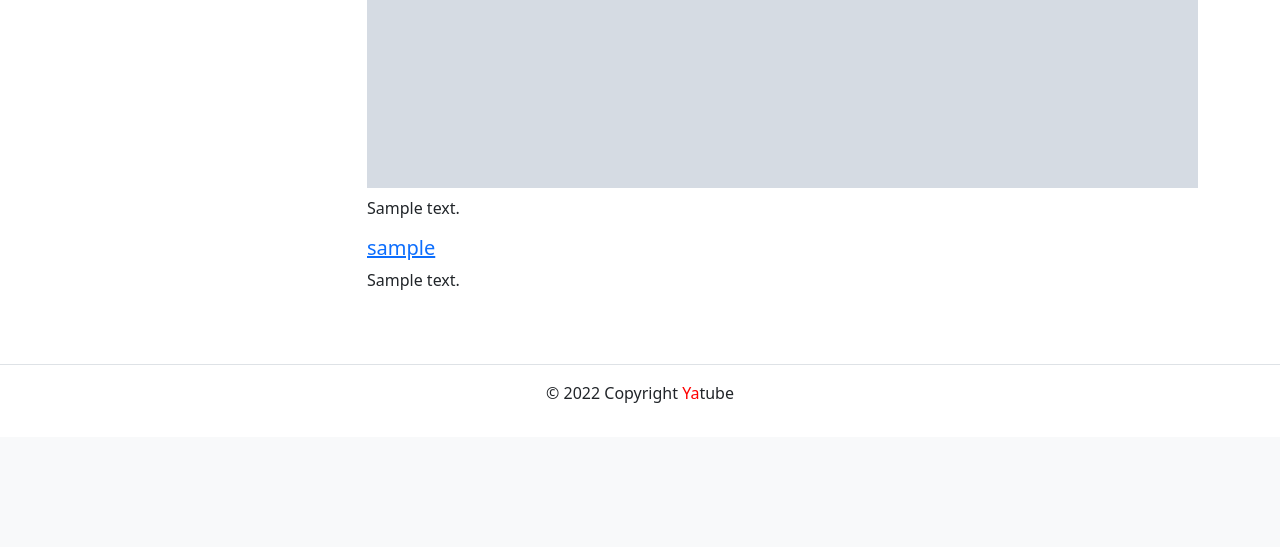
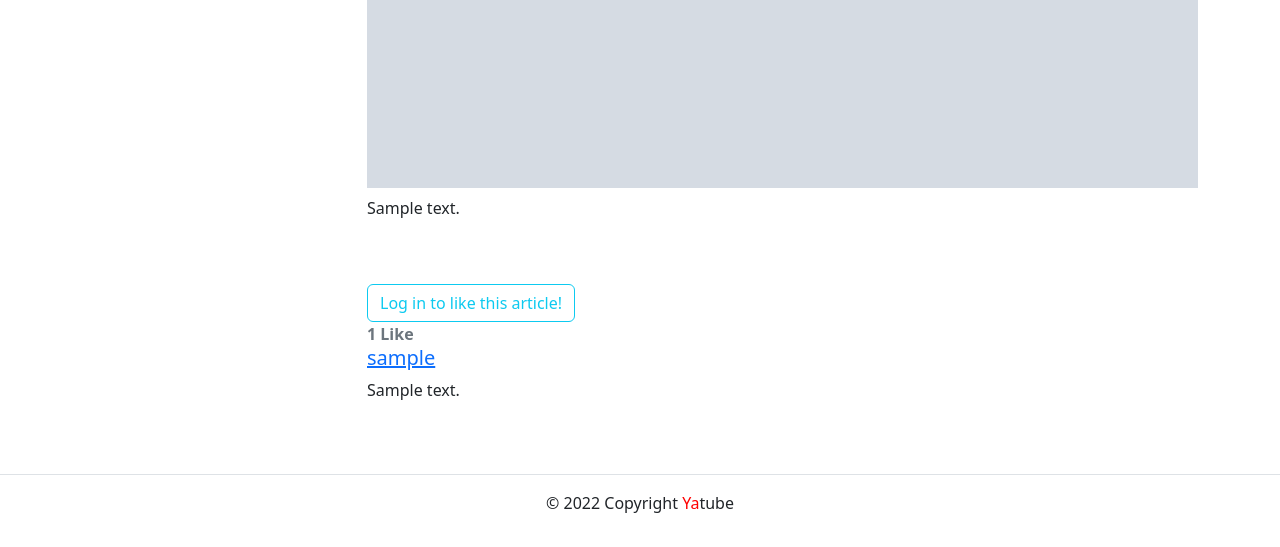
Before and after one commit to Maxim-Bolobaiko/YaTube-Project, a Django app: page /posts/1/ in a window 1280 px wide. Shown: the part 547-1094 px from the top of the page. Before the commit the page ends 950 px from the top, so only its background shows below. Run offline with Django 3.2, Linux system fonts and the light colour scheme; tables that the repository leaves empty hold one stand-in row (values such as "Sample post"); grey boxes marked "Sample" are stand-in pictures; some libraries are stand-ins or nearby versions.

Commit message:
likes added

```diff
--- a/yatube/posts/models.py
+++ b/yatube/posts/models.py
@@ -27,7 +27,11 @@ class Post(models.Model):
         on_delete=models.SET_NULL,
     )
     image = models.ImageField("Картинка", upload_to="posts/", blank=True)
+
     likes = models.ManyToManyField(User, related_name="likes")
+
+    def likes_count(self):
+        return self.likes.count()
 
     class Meta:
         ordering = ["-pub_date"]
--- a/yatube/posts/urls.py
+++ b/yatube/posts/urls.py
@@ -31,4 +31,5 @@ urlpatterns = [
         views.profile_unfollow,
         name="profile_unfollow",
     ),
+    path("like/<int:post_id>/", views.post_like, name="likes"),
 ]
--- a/yatube/posts/views.py
+++ b/yatube/posts/views.py
@@ -1,5 +1,7 @@
 from django.contrib.auth.decorators import login_required
+from django.http import HttpResponseRedirect
 from django.shortcuts import get_object_or_404, redirect, render
+from django.urls import reverse
 from django.views.decorators.cache import cache_page
 
 from .forms import CommentForm, PostForm
@@ -50,11 +52,19 @@ def post_detail(request, post_id):
     posts_count = post.author.posts.count()
     form = CommentForm(request.POST or None)
     comments = post.comments.all()
+
+    liked = False
+
+    if post.likes.filter(id=request.user.id).exists():
+        liked = True
+
     context = {
         "post": post,
         "posts_count": posts_count,
         "form": form,
         "comments": comments,
+        "likes_count": post.likes_count(),
+        "post_is_liked": liked,
     }
     return render(request, template, context)
 
@@ -148,3 +158,14 @@ def profile_unfollow(request, username):
     if followed.exists():
         followed.delete()
     return redirect("posts:profile", username=username)
+
+
+@login_required
+def post_like(request, post_id):
+    post = get_object_or_404(Post, pk=post_id)
+    if post.likes.filter(id=request.user.id).exists():
+        post.likes.remove(request.user)
+    else:
+        post.likes.add(request.user)
+
+    return redirect("posts:post_detail", post_id=post_id)
--- a/yatube/templates/posts/post_detail.html
+++ b/yatube/templates/posts/post_detail.html
@@ -50,6 +50,28 @@
           Удалить запись
         </a>
       {% endif %}
+      <br>
+      <br>
+      {% if user.is_authenticated %}
+        <form action="{% url 'posts:likes' post.pk%}" method="POST">
+          {% csrf_token %}
+          {% if post_is_liked %}
+            <button type="submit" name="post_id" value="{{post.pk}}" class="btn btn-info">
+              Не нравится
+            </button>
+          {% else %}
+            <button type="submit" name="post_id" value="{{post.pk}}" class="btn btn-info">
+              Нравится
+            </button>
+          {% endif %}
+        </form>
+      {% else %}
+        <a class="btn btn-outline-info" href="{% url 'login' %}?next={{request.path}}">
+          Log in to like this article!
+        </a>
+        <br>
+      {% endif %}
+      <strong class="text-secondary">{{ likes_count }} Like{{ likes_count|pluralize }}</strong>
       {% include "posts/includes/post_comment.html" %}
     </article>
   </div>
```
Also changed, not shown: 1 other file.
